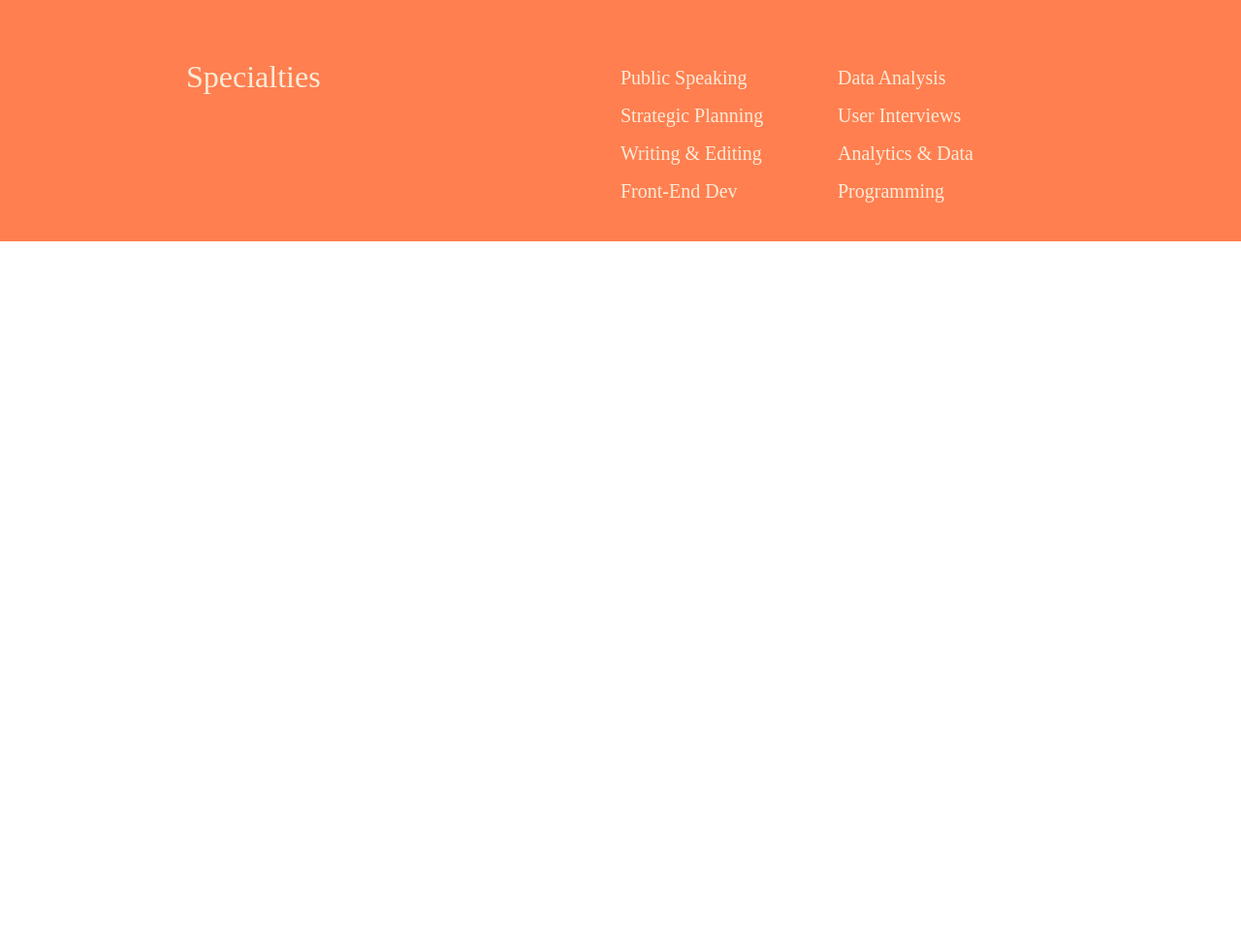
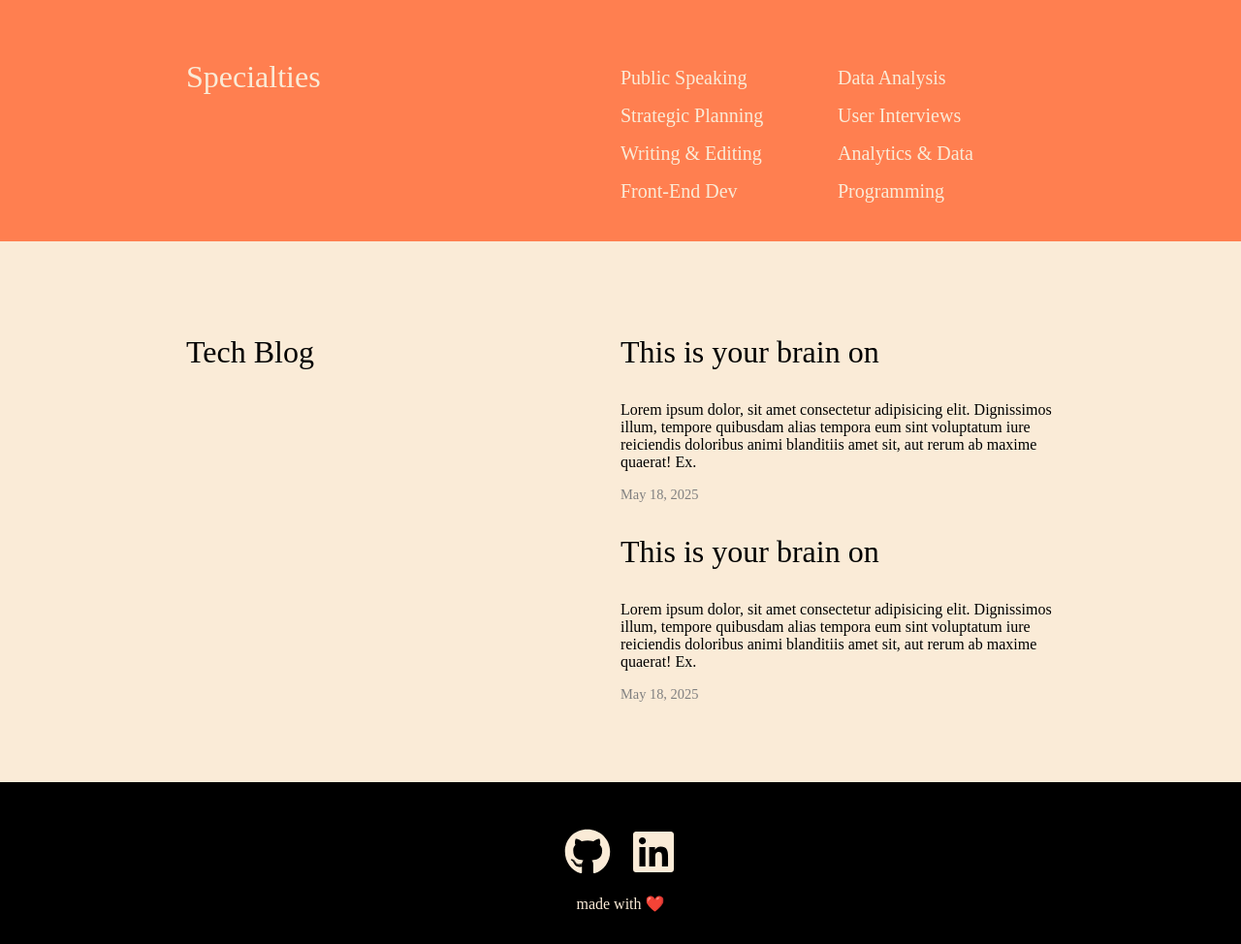
Before and after one commit to yavorant/Hazel_cv, a plain HTML site: page index.html in a window 1280 px wide. Shown: the part 770-1744 px from the top of the page at 97% size. Before the commit the page ends 1019 px from the top, so only its background shows below. Drawn offline with Linux system fonts and the light colour scheme; a web font is replaced by a local one.

Commit message:
Add footer

```diff
--- a/index.html
+++ b/index.html
@@ -10,6 +10,10 @@
       rel="stylesheet"
     />
 
+    <link
+      href="https://cdnjs.cloudflare.com/ajax/libs/font-awesome/6.4.2/css/all.min.css"
+      rel="stylesheet"
+    />
     <link rel="stylesheet" href="styles.css" />
     <title>Hazel's cv</title>
   </head>
@@ -52,5 +56,55 @@
         </div>
       </div>
     </section>
+    <section class="blog-section">
+      <div class="blog-content">
+        <div class="two-column">
+          <p>Tech Blog</p>
+          <div class="blog-post">
+            <p class="blog-heading">This is your brain on</p>
+            <p class="blog-text">
+              Lorem ipsum dolor, sit amet consectetur adipisicing elit.
+              Dignissimos illum, tempore quibusdam alias tempora eum sint
+              voluptatum iure reiciendis doloribus animi blanditiis amet sit,
+              aut rerum ab maxime quaerat! Ex.
+            </p>
+            <p class="blog-date">May 18, 2025</p>
+            <p class="blog-heading">This is your brain on</p>
+            <p class="blog-text">
+              Lorem ipsum dolor, sit amet consectetur adipisicing elit.
+              Dignissimos illum, tempore quibusdam alias tempora eum sint
+              voluptatum iure reiciendis doloribus animi blanditiis amet sit,
+              aut rerum ab maxime quaerat! Ex.
+            </p>
+            <p class="blog-date">May 18, 2025</p>
+          </div>
+        </div>
+      </div>
+    </section>
+    <footer>
+      <div class="footer-content">
+        <svg
+          xmlns="http://www.w3.org/2000/svg"
+          height="1em"
+          viewBox="0 0 496 512"
+        >
+          <!--! Font Awesome Free 6.4.2 by @fontawesome - https://fontawesome.com License - https://fontawesome.com/license (Commercial License) Copyright 2023 Fonticons, Inc. -->
+          <path
+            d="M165.9 397.4c0 2-2.3 3.6-5.2 3.6-3.3.3-5.6-1.3-5.6-3.6 0-2 2.3-3.6 5.2-3.6 3-.3 5.6 1.3 5.6 3.6zm-31.1-4.5c-.7 2 1.3 4.3 4.3 4.9 2.6 1 5.6 0 6.2-2s-1.3-4.3-4.3-5.2c-2.6-.7-5.5.3-6.2 2.3zm44.2-1.7c-2.9.7-4.9 2.6-4.6 4.9.3 2 2.9 3.3 5.9 2.6 2.9-.7 4.9-2.6 4.6-4.6-.3-1.9-3-3.2-5.9-2.9zM244.8 8C106.1 8 0 113.3 0 252c0 110.9 69.8 205.8 169.5 239.2 12.8 2.3 17.3-5.6 17.3-12.1 0-6.2-.3-40.4-.3-61.4 0 0-70 15-84.7-29.8 0 0-11.4-29.1-27.8-36.6 0 0-22.9-15.7 1.6-15.4 0 0 24.9 2 38.6 25.8 21.9 38.6 58.6 27.5 72.9 20.9 2.3-16 8.8-27.1 16-33.7-55.9-6.2-112.3-14.3-112.3-110.5 0-27.5 7.6-41.3 23.6-58.9-2.6-6.5-11.1-33.3 2.6-67.9 20.9-6.5 69 27 69 27 20-5.6 41.5-8.5 62.8-8.5s42.8 2.9 62.8 8.5c0 0 48.1-33.6 69-27 13.7 34.7 5.2 61.4 2.6 67.9 16 17.7 25.8 31.5 25.8 58.9 0 96.5-58.9 104.2-114.8 110.5 9.2 7.9 17 22.9 17 46.4 0 33.7-.3 75.4-.3 83.6 0 6.5 4.6 14.4 17.3 12.1C428.2 457.8 496 362.9 496 252 496 113.3 383.5 8 244.8 8zM97.2 352.9c-1.3 1-1 3.3.7 5.2 1.6 1.6 3.9 2.3 5.2 1 1.3-1 1-3.3-.7-5.2-1.6-1.6-3.9-2.3-5.2-1zm-10.8-8.1c-.7 1.3.3 2.9 2.3 3.9 1.6 1 3.6.7 4.3-.7.7-1.3-.3-2.9-2.3-3.9-2-.6-3.6-.3-4.3.7zm32.4 35.6c-1.6 1.3-1 4.3 1.3 6.2 2.3 2.3 5.2 2.6 6.5 1 1.3-1.3.7-4.3-1.3-6.2-2.2-2.3-5.2-2.6-6.5-1zm-11.4-14.7c-1.6 1-1.6 3.6 0 5.9 1.6 2.3 4.3 3.3 5.6 2.3 1.6-1.3 1.6-3.9 0-6.2-1.4-2.3-4-3.3-5.6-2z"
+          />
+        </svg>
+        <svg
+          xmlns="http://www.w3.org/2000/svg"
+          height="1em"
+          viewBox="0 0 448 512"
+        >
+          <!--! Font Awesome Free 6.4.2 by @fontawesome - https://fontawesome.com License - https://fontawesome.com/license (Commercial License) Copyright 2023 Fonticons, Inc. -->
+          <path
+            d="M416 32H31.9C14.3 32 0 46.5 0 64.3v383.4C0 465.5 14.3 480 31.9 480H416c17.6 0 32-14.5 32-32.3V64.3c0-17.8-14.4-32.3-32-32.3zM135.4 416H69V202.2h66.5V416zm-33.2-243c-21.3 0-38.5-17.3-38.5-38.5S80.9 96 102.2 96c21.2 0 38.5 17.3 38.5 38.5 0 21.3-17.2 38.5-38.5 38.5zm282.1 243h-66.4V312c0-24.8-.5-56.7-34.5-56.7-34.6 0-39.9 27-39.9 54.9V416h-66.4V202.2h63.7v29.2h.9c8.9-16.8 30.6-34.5 62.9-34.5 67.2 0 79.7 44.3 79.7 101.9V416z"
+          />
+        </svg>
+        <p>made with ❤️</p>
+      </div>
+    </footer>
   </body>
 </html>
--- a/styles.css
+++ b/styles.css
@@ -3,6 +3,7 @@ body {
   padding: 0;
   box-sizing: border-box;
   font-family: 'Forum', serif;
+  background-color: antiquewhite;
 }
 
 .hero {
@@ -57,7 +58,7 @@ body {
   font-size: 2rem;
 }
 
-.two-column p {
+.two-column > p {
   width: 50%;
   float: left;
 }
@@ -75,3 +76,53 @@ body {
   font-size: 1.25rem;
   margin: 8px 0;
 }
+
+.blog-section {
+  padding: 64px 0;
+  display: inline-block;
+}
+
+.blog-content {
+  padding: 0 15%;
+}
+
+.two-column .blog-post {
+  width: 50%;
+  /* background-color: blue; */
+  float: left;
+}
+
+.blog-title {
+  font-size: 1.5rem;
+}
+
+.blog-text {
+  font-size: 1rem;
+}
+
+.blog-date {
+  font-size: 0.9rem;
+  color: grey;
+}
+
+footer {
+  background-color: black;
+  color: antiquewhite;
+  padding: 3rem 1rem 1rem;
+}
+
+.footer-content {
+  text-align: center;
+}
+
+.footer-content svg {
+  width: 3rem;
+  height: 3rem;
+  fill: antiquewhite;
+  /* stroke: orange; */
+  margin: 0 0.5rem;
+}
+
+svg:hover {
+  fill: coral;
+}
```
